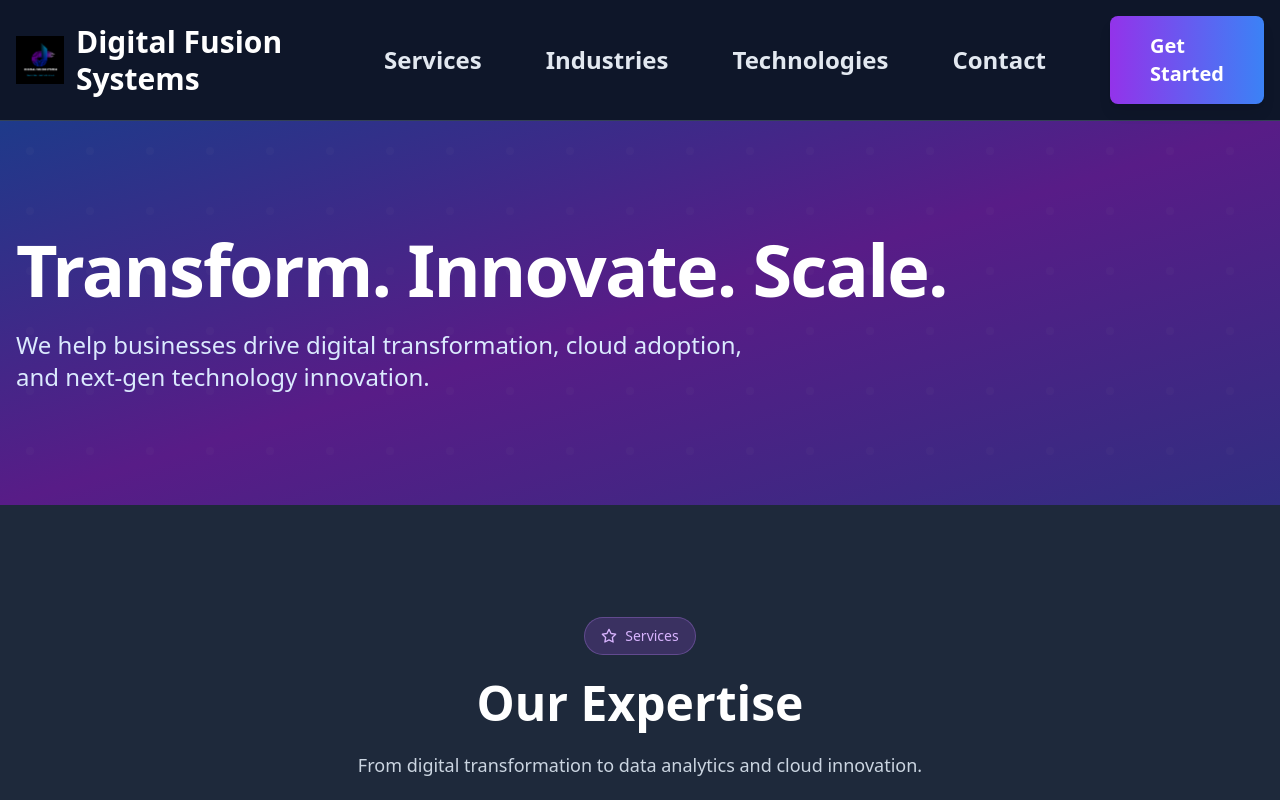
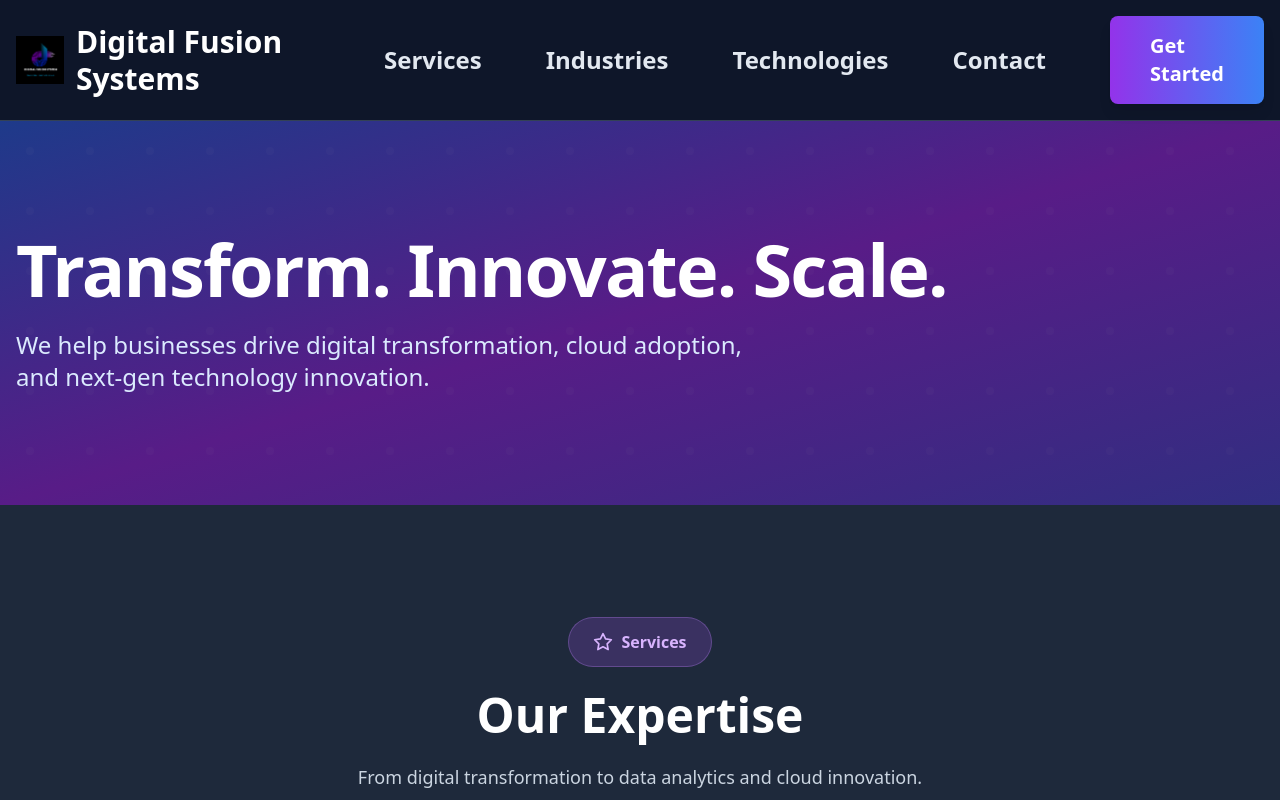
Before and after one commit to UmairEjaz01/digitalfusionsystems, a React (Create React App) app: page / in a window 1280 px wide. Shown: the top 800 px of the page. Built offline with nearby package versions, Linux system fonts and the light colour scheme.

Commit message:
Update SectionTitle.js

```diff
--- a/src/components/SectionTitle.js
+++ b/src/components/SectionTitle.js
@@ -5,8 +5,8 @@ export default function SectionTitle({ eyebrow, title, subtitle }) {
   return (
     <div className="max-w-3xl mx-auto text-center mb-12">
       {eyebrow && (
-        <div className="inline-flex items-center gap-2 rounded-full px-4 py-2 text-sm font-medium bg-purple-500/20 text-purple-300 border border-purple-400/30">
-          <Star className="w-4 h-4" />
+        <div className="inline-flex items-center gap-2 rounded-full px-6 py-3 text-base font-bold bg-purple-500/20 text-purple-300 border border-purple-400/30">
+          <Star className="w-5 h-5" />
           <span>{eyebrow}</span>
         </div>
       )}
```
